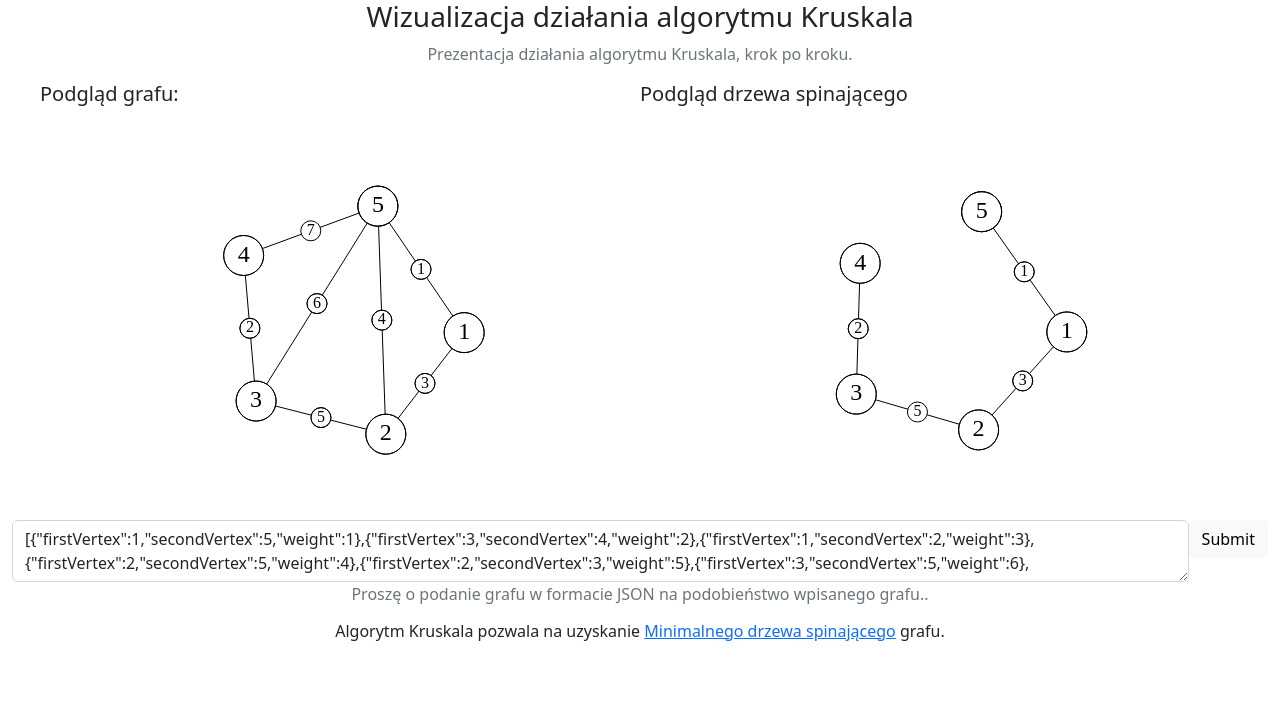
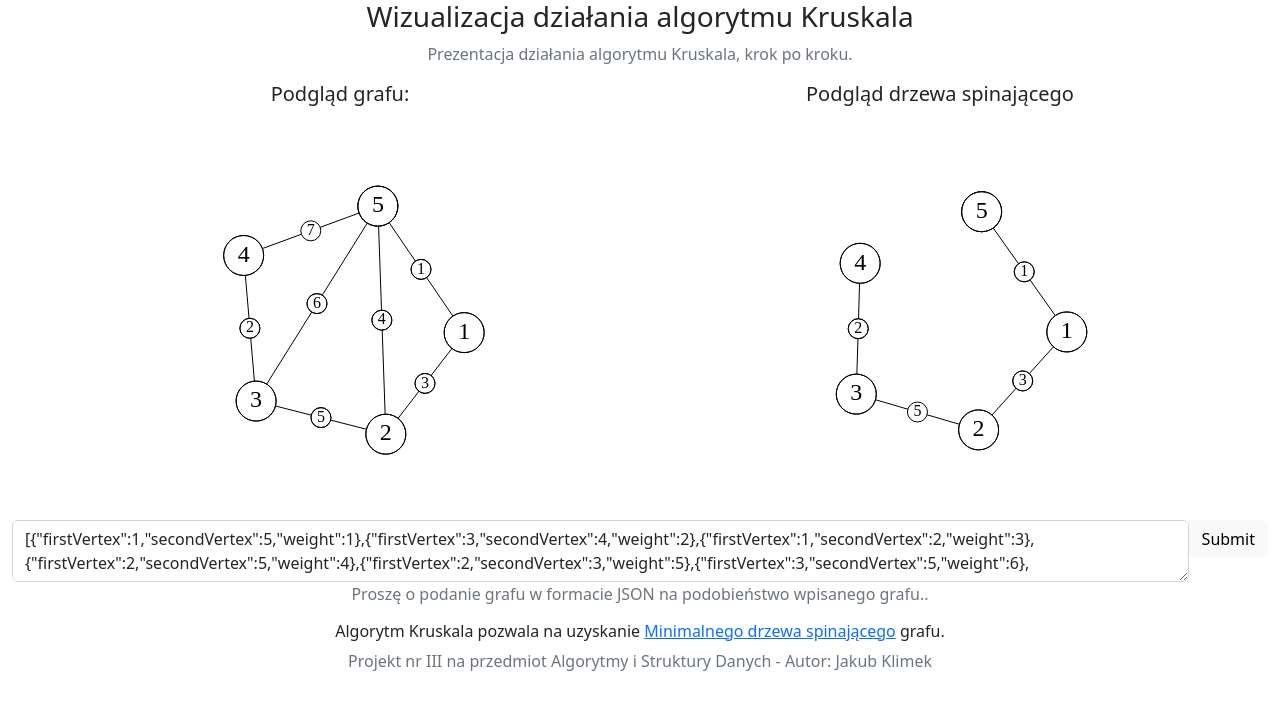
Before and after one commit to jacobKl/aisd-kruskal-alg, a website built with webpack: page index.html in a window 1280 px wide. Built offline with nearby package versions, Linux system fonts and the light colour scheme.

Commit message:
add credits

```diff
--- a/index.html
+++ b/index.html
@@ -13,12 +13,12 @@
         <p class="text-muted">Prezentacja działania algorytmu Kruskala, krok po kroku.</p>
         <div class="d-flex">
             <div>
-                <h5>Podgląd grafu: </h5>
+                <h5 class="text-center">Podgląd grafu: </h5>
                 <canvas id="preview" width="600" height="400">
                 </canvas>
             </div>
             <div>
-                <h5>Podgląd drzewa spinającego</h5>
+                <h5 class="text-center">Podgląd drzewa spinającego</h5>
                 <canvas id="canvas" width="600" height="400">
                 </canvas>
             </div>
@@ -34,7 +34,9 @@
             Proszę o podanie grafu w formacie JSON na podobieństwo wpisanego grafu..
         </p>
         <h6>Algorytm Kruskala pozwala na uzyskanie <a href="https://pl.wikipedia.org/wiki/Minimalne_drzewo_rozpinające">Minimalnego drzewa spinającego</a> grafu.</h6>
-
+        <p class="text-center text-muted">
+            Projekt nr III na przedmiot Algorytmy i Struktury Danych - Autor: Jakub Klimek
+        </p>
         <script src="/dist/index.bundle.js"></script>
     </div>
 </body>
```
